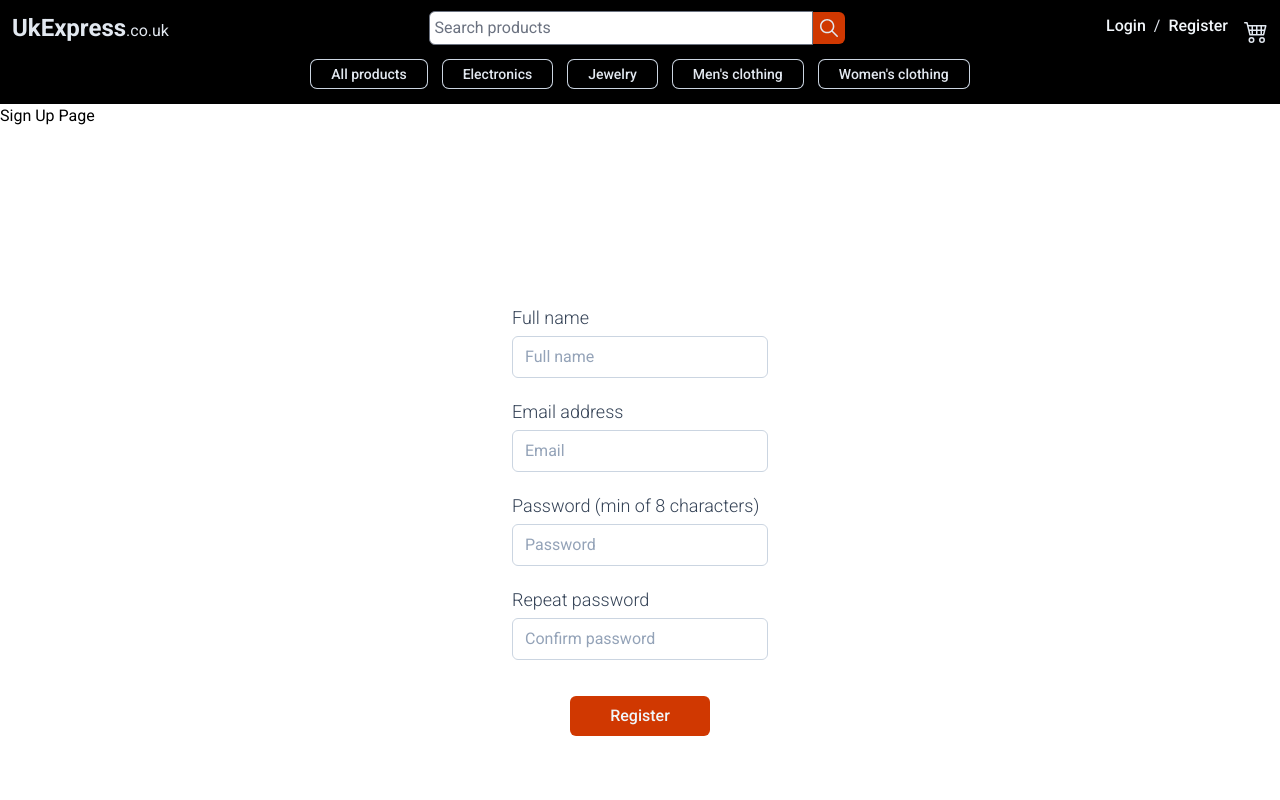
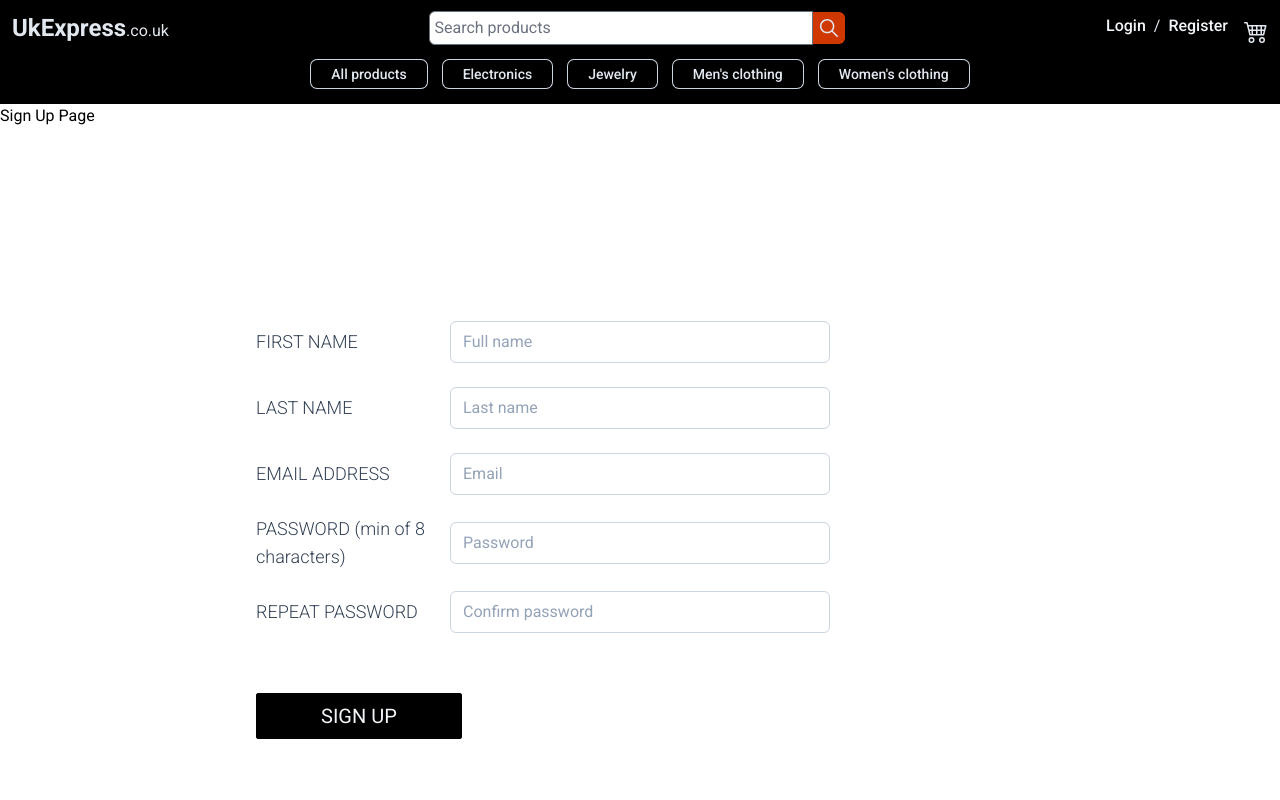
Before and after one commit to NDraganov/uk-express, a React (Vite) app: page /login in a window 1280 px wide. Both pictures are taken after a click on the button "Register". Shown: the top 800 px of the page. Built offline with nearby package versions, Linux system fonts and the light colour scheme.

Commit message:
Delete the submit button and replace it with the form button, restyle the sign up form

```diff
--- a/src/features/auth/sign-in/SignInForm.tsx
+++ b/src/features/auth/sign-in/SignInForm.tsx
@@ -2,7 +2,7 @@ import { useAppDispatch, useAppSelector } from "../../../store/hooks";
 import { useForm } from "react-hook-form";
 import { useNavigate } from "react-router-dom";
 import { signInUser, type SignInUser } from "../authSlice";
-import SubmitButton from "../../../ui/SubmitButton";
+import FormButton from "../../../ui/FormButton";
 
 export default function SignInForm() {
   const { register, handleSubmit, setValue } = useForm<SignInUser>();
@@ -54,7 +54,7 @@ export default function SignInForm() {
           disabled={isLoading}
         />
       </div>
-      <SubmitButton title="Login" disabled={isLoading} />
+      <FormButton type="submit" title="SIGN IN" />
     </form>
   );
 }
--- a/src/features/auth/sign-up/SignUpForm.tsx
+++ b/src/features/auth/sign-up/SignUpForm.tsx
@@ -1,7 +1,7 @@
 import { useAppDispatch, useAppSelector } from "../../../store/hooks";
 import { useForm } from "react-hook-form";
 import { signUpUser, type SignUpUser } from "../authSlice";
-import SubmitButton from "../../../ui/SubmitButton";
+import FormButton from "../../../ui/FormButton";
 
 export default function SignUpForm() {
   const {
@@ -16,9 +16,9 @@ export default function SignUpForm() {
 
   const onSubmit = handleSubmit((data) => {
     dispatch(signUpUser(data));
-    console.log(data);
     if (success) {
-      setValue("fullName", "");
+      setValue("firstName", "");
+      setValue("lastName", "");
       setValue("email", "");
       setValue("password", "");
       setValue("confirmPassword", "");
@@ -28,30 +28,45 @@ export default function SignUpForm() {
 
   return (
     <form
-      className="flex w-1/5 flex-col items-center justify-center gap-4"
+      className="flex w-3/5 flex-col items-start justify-center gap-4"
       onSubmit={onSubmit}
     >
-      <div className="flex w-full flex-col items-start justify-center">
+      <div className="grid w-full grid-flow-col grid-cols-4 place-items-start items-center justify-between gap-2">
         <label className="text-lg font-light text-slate-700" htmlFor="fullName">
-          Full name
+          FIRST NAME
         </label>
         <input
-          className="my-1 w-full rounded-md border border-slate-300 placeholder-slate-400 focus:border-orange-500 focus:outline-none focus:ring-orange-500"
+          className="col-span-2 my-1 w-full rounded-md border border-slate-300 placeholder-slate-400 focus:border-orange-500 focus:outline-none focus:ring-orange-500"
           type="text"
           placeholder="Full name"
-          {...register("fullName", { required: "This field is required!" })}
+          {...register("firstName", { required: "This field is required!" })}
           disabled={isLoading}
         />
-        {errors?.fullName && (
-          <p className="text-red-600">{errors.fullName.message}</p>
+        {errors?.firstName && (
+          <p className="text-red-600">{errors.firstName.message}</p>
         )}
       </div>
-      <div className="flex w-full flex-col items-start justify-center">
-        <label className="text-lg font-light text-slate-700" htmlFor="email">
-          Email address
+      <div className="grid w-full grid-flow-col grid-cols-4 place-items-start items-center justify-between gap-2">
+        <label className="text-lg font-light text-slate-700" htmlFor="lastName">
+          LAST NAME
         </label>
         <input
-          className="my-1 w-full rounded-md border border-slate-300 placeholder-slate-400 focus:border-orange-500 focus:outline-none focus:ring-orange-500"
+          className="col-span-2 my-1 w-full rounded-md border border-slate-300 placeholder-slate-400 focus:border-orange-500 focus:outline-none focus:ring-orange-500"
+          type="text"
+          placeholder="Last name"
+          {...register("lastName", { required: "This field is required!" })}
+          disabled={isLoading}
+        />
+        {errors?.lastName && (
+          <p className="text-red-600">{errors.lastName.message}</p>
+        )}
+      </div>
+      <div className="grid w-full grid-flow-col grid-cols-4 place-items-start items-center justify-between gap-2">
+        <label className="text-lg font-light text-slate-700" htmlFor="email">
+          EMAIL ADDRESS
+        </label>
+        <input
+          className="col-span-2 my-1 w-full rounded-md border border-slate-300 placeholder-slate-400 focus:border-orange-500 focus:outline-none focus:ring-orange-500"
           type="email"
           placeholder="Email"
           {...register("email", {
@@ -67,12 +82,12 @@ export default function SignUpForm() {
           <p className="text-red-600">{errors.email.message}</p>
         )}
       </div>
-      <div className="flex w-full flex-col items-start justify-center">
+      <div className="grid w-full grid-flow-col grid-cols-4 place-items-start items-center justify-between gap-2">
         <label className="text-lg font-light text-slate-700" htmlFor="password">
-          Password (min of 8 characters)
+          PASSWORD (min of 8 characters)
         </label>
         <input
-          className="my-1 w-full rounded-md border border-slate-300 placeholder-slate-400 focus:border-orange-500 focus:outline-none focus:ring-orange-500"
+          className="col-span-2 my-1 w-full rounded-md border border-slate-300 placeholder-slate-400 focus:border-orange-500 focus:outline-none focus:ring-orange-500"
           type="password"
           placeholder="Password"
           {...register("password", {
@@ -88,15 +103,15 @@ export default function SignUpForm() {
           <p className="text-red-600">{errors.password.message}</p>
         )}
       </div>
-      <div className="flex w-full flex-col items-start justify-center">
+      <div className="grid w-full grid-flow-col grid-cols-4 place-items-start items-center justify-between gap-2">
         <label
           className="text-lg font-light text-slate-700"
           htmlFor="confirmPassword"
         >
-          Repeat password
+          REPEAT PASSWORD
         </label>
         <input
-          className="my-1 w-full rounded-md border border-slate-300 placeholder-slate-400 focus:border-orange-500 focus:outline-none focus:ring-orange-500"
+          className="col-span-2 my-1 w-full rounded-md border border-slate-300 placeholder-slate-400 focus:border-orange-500 focus:outline-none focus:ring-orange-500"
           type="password"
           placeholder="Confirm password"
           {...register("confirmPassword", {
@@ -110,7 +125,9 @@ export default function SignUpForm() {
           <p className="text-red-600">{errors.confirmPassword.message}</p>
         )}
       </div>
-      <SubmitButton title="Register" disabled={isLoading} />
+      <div className="mt-10">
+        <FormButton type="submit" title="SIGN UP" />
+      </div>
     </form>
   );
 }
--- a/src/ui/FormButton.tsx
+++ b/src/ui/FormButton.tsx
@@ -1,28 +1,41 @@
-import { ComponentPropsWithoutRef } from "react";
+import { useAppSelector } from "../store/hooks";
+import { type ComponentPropsWithoutRef } from "react";
+import { Spinner } from "flowbite-react";
 
 type FormButtonProps = {
   title: string;
   type: string;
 } & ComponentPropsWithoutRef<"button">;
 
-export default function FormButton({ title, type }: FormButtonProps) {
+export default function FormButton({
+  title,
+  type,
+  ...restProps
+}: FormButtonProps) {
+  const { isLoading, isError } = useAppSelector((state) => state.auth);
   if (type === "submit")
     return (
       <button
-        className="rounded-sm border border-black bg-black px-16 py-2 text-xl text-slate-100 hover:bg-inherit hover:text-black"
+        className={`rounded-sm border border-black bg-${
+          isError ? "red-600" : "black"
+        } px-16 py-2 text-xl text-slate-100 hover:bg-inherit hover:text-black`}
         type={type}
         title={title}
+        {...restProps}
       >
-        {title}
+        {isLoading ? <Spinner /> : title}
       </button>
     );
   return (
     <button
-      className="rounded-sm border border-black px-16 py-2 text-xl text-black hover:bg-black hover:text-slate-100"
+      className={`rounded-sm border bg-${
+        isError ? "red-600" : "inherit"
+      } border-black px-16 py-2 text-xl text-black hover:bg-black hover:text-slate-100`}
       type={type}
       title={title}
+      {...restProps}
     >
-      {title}
+      {isLoading ? <Spinner /> : title}
     </button>
   );
 }
--- a/src/ui/SubmitButton.tsx
+++ /dev/null
@@ -1,22 +0,0 @@
-import { useAppSelector } from "../store/hooks";
-import { Spinner } from "flowbite-react";
-
-interface SubmitButtonProps {
-  title: string;
-  disabled: boolean;
-}
-
-export default function SubmitButton({ title, disabled }: SubmitButtonProps) {
-  const { isLoading, isError } = useAppSelector((state) => state.auth);
-  return (
-    <button
-      className={`bg-${
-        isError ? "red-600" : "orange-600"
-      } my-4 rounded-md px-10 py-2 font-medium text-slate-100 hover:bg-orange-500`}
-      type="submit"
-      disabled={disabled}
-    >
-      {isLoading ? <Spinner /> : title}
-    </button>
-  );
-}
```
